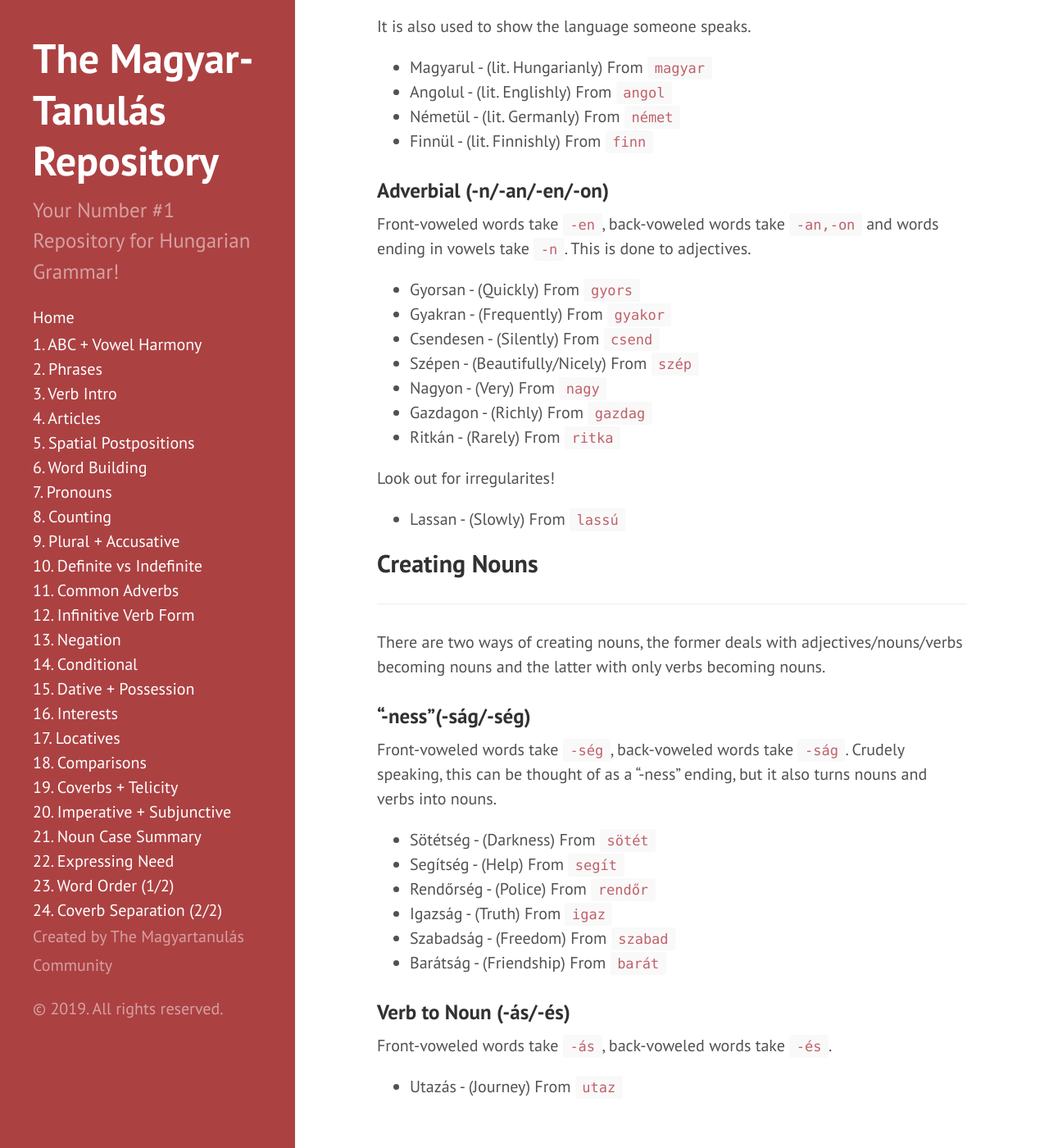
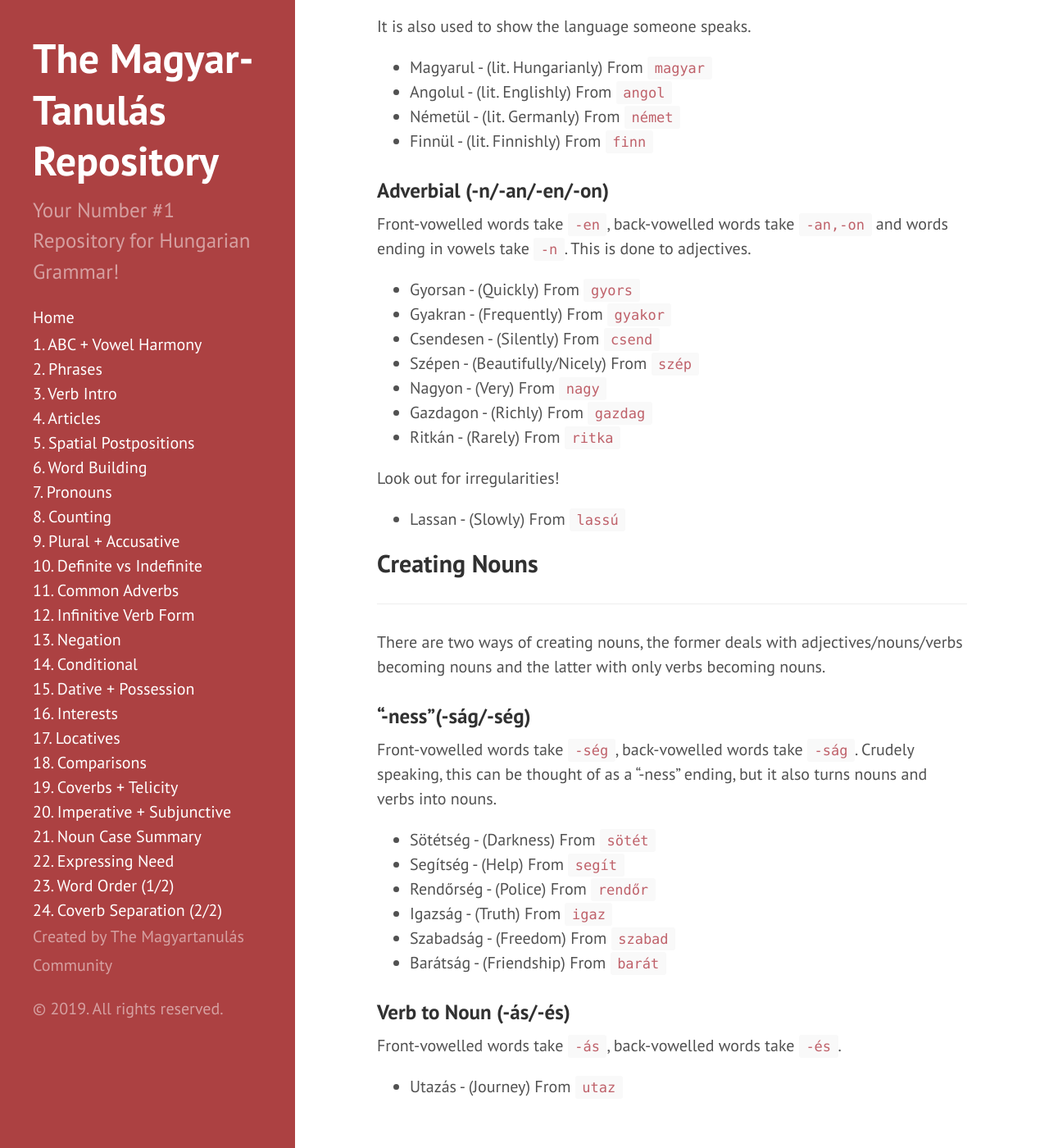
Before and after one commit to Magyartanulas/magyartanulas.github.io, a Jekyll site: the page built from extrastuff.md, in a window 1280 px wide and 1400 px high, scrolled down 4271 px. Shown: the whole window at 82% size. Built offline with Jekyll 4.4.1, drawn with Linux system fonts in a browser that asks for light colours; our own code applies the rules of GitHub Pages for plain Markdown files; comment, search, counter and statistics services are not loaded; some of the changed text lies outside the part shown.

Commit message:
Update extrastuff.md

```diff
--- a/extrastuff.md
+++ b/extrastuff.md
@@ -98,7 +99,7 @@
 
 ### Essive-Modal (-l/ul/-ül)
 
-Front-voweled words take `-ül`, back-voweled words take `-ul` and words ending in vowels take `-l`
+Front-vowelled words take `-ül`, back-vowelled words take `-ul` and words ending in vowels take `-l`
 
 ***Essively***, meaning that a noun is given a role to fulfill, *as something*. This is done to nouns.
 
@@ -122,7 +123,7 @@
 
 ### Adverbial (-n/-an/-en/-on)
 
-Front-voweled words take `-en`, back-voweled words take `-an,-on` and words ending in vowels take `-n`. This is done to adjectives.
+Front-vowelled words take `-en`, back-vowelled words take `-an,-on` and words ending in vowels take `-n`. This is done to adjectives.
 
 * Gyorsan - (Quickly) From `gyors`
 * Gyakran - (Frequently) From `gyakor`
@@ -132,7 +133,7 @@
 * Gazdagon - (Richly) From `gazdag`
 * Ritkán - (Rarely) From `ritka`
 
-Look out for irregularites!
+Look out for irregularities!
 
 * Lassan - (Slowly) From `lassú`
 
@@ -143,7 +144,7 @@
 
 ### "-ness"(-ság/-ség)
 
-Front-voweled words take `-ség`, back-voweled words take `-ság`. Crudely speaking, this can be thought of as a "-ness" ending, but it also turns nouns and verbs into nouns.
+Front-vowelled words take `-ség`, back-vowelled words take `-ság`. Crudely speaking, this can be thought of as a "-ness" ending, but it also turns nouns and verbs into nouns.
 
 * Sötétség - (Darkness) From `sötét`
 * Segítség - (Help) From `segít`
@@ -154,6 +155,6 @@
 
 ### Verb to Noun (-ás/-és)
 
-Front-voweled words take `-ás`, back-voweled words take `-és`.
+Front-vowelled words take `-ás`, back-vowelled words take `-és`.
 
 * Utazás - (Journey) From `utaz`
```
Also changed, not shown: other parts of extrastuff.md (+4 -3 lines).
